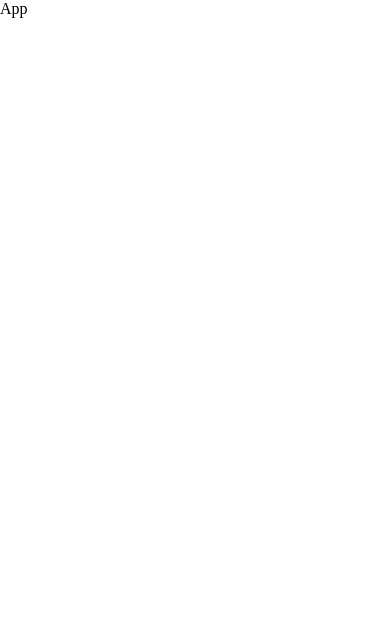
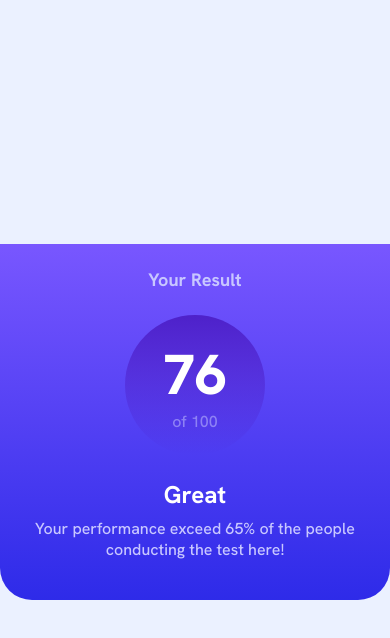
Before and after one commit to Arsalan2078/results-summary-component, a React (Vite) app: page / in a window 390 px wide. Shown: the top 638 px of the page. Built offline with nearby package versions, Linux system fonts and the light colour scheme.

Commit message:
section your result content and mobile styling complete

```diff
--- /dev/null
+++ b/src/App.css
@@ -0,0 +1,17 @@
+html {
+  height: 100%;
+}
+
+body {
+  height: inherit;
+}
+
+#root {
+  height: inherit;
+
+  display: flex;
+  justify-content: center;
+  align-items: center;
+
+  background-color: var(--clr-neutral-pale-blue);
+}
--- a/src/App.tsx
+++ b/src/App.tsx
@@ -1,5 +1,13 @@
+import ResultsSummary from "./components/ResultsSummary";
+
+import "./App.css";
+
 function App() {
-  return <>App</>;
+  return (
+    <>
+      <ResultsSummary />
+    </>
+  );
 }
 
 export default App;
--- /dev/null
+++ b/src/components/ResultsSummary.module.css
@@ -0,0 +1,12 @@
+.resultsSummary {
+  flex-basis: 48rem;
+
+  display: flex;
+  flex-direction: column;
+
+  font-family: var(--ff-serif);
+  font-weight: var(--fw-medium);
+  font-size: var(--fs-body);
+  line-height: normal;
+  letter-spacing: 0;
+}
--- /dev/null
+++ b/src/components/ResultsSummary.tsx
@@ -0,0 +1,12 @@
+import styles from "./ResultsSummary.module.css";
+import SectionYourResult from "./SectionYourResult";
+
+function ResultsSummary() {
+  return (
+    <div className={`${styles.resultsSummary}`}>
+      <SectionYourResult />
+    </div>
+  );
+}
+
+export default ResultsSummary;
--- /dev/null
+++ b/src/components/Section.module.css
@@ -0,0 +1,6 @@
+.section {
+  padding: 1.5rem 2rem;
+
+  display: flex;
+  flex-direction: column;
+}
--- /dev/null
+++ b/src/components/Section.tsx
@@ -0,0 +1,12 @@
+import { SectionProps } from "../libs/types";
+import styles from "./Section.module.css";
+
+function Section({ id, className, children }: SectionProps) {
+  return (
+    <section id={id} className={`${styles.section} ${className}`}>
+      {children}
+    </section>
+  );
+}
+
+export default Section;
--- /dev/null
+++ b/src/components/SectionYourResult.module.css
@@ -0,0 +1,64 @@
+.sectionYourResult {
+  border-bottom-right-radius: 2rem;
+  border-bottom-left-radius: 2rem;
+  padding-bottom: 2.5rem;
+
+  background-image: var(--grd-background);
+
+  gap: 1.5rem;
+}
+
+.heading {
+  color: var(--clr-neutral-light-lavender);
+  font-weight: var(--fw-bold);
+  font-size: var(--fs-md);
+  text-align: center;
+}
+
+.content {
+  display: flex;
+  flex-direction: column;
+  gap: 1.5rem;
+}
+
+.scoreContainer {
+  margin: auto;
+  border-radius: 999px;
+
+  width: 8.75rem;
+  aspect-ratio: 1 / 1;
+  background-image: var(--grd-circle);
+
+  display: block;
+  align-content: center;
+  text-align: center;
+}
+
+.scoreAchieved {
+  color: var(--clr-neutral-white);
+  font-weight: var(--fw-extra-bold);
+  font-size: var(--fs-xl);
+}
+
+.scoreCap {
+  color: var(--clr-neutral-light-lavender);
+  opacity: 0.51;
+}
+
+.congratulation {
+  display: flex;
+  flex-direction: column;
+  gap: 0.5rem;
+
+  text-align: center;
+}
+
+.congratulationHeading {
+  color: var(--clr-neutral-white);
+  font-weight: var(--fw-bold);
+  font-size: var(--fs-lg);
+}
+
+.congratulationParagraph {
+  color: var(--clr-neutral-light-lavender);
+}
--- /dev/null
+++ b/src/components/SectionYourResult.tsx
@@ -0,0 +1,27 @@
+import { MAX_SCORE } from "../libs/constants";
+import Section from "./Section";
+import styles from "./SectionYourResult.module.css";
+
+function SectionYourResult() {
+  return (
+    <Section id={`your-summary`} className={`${styles.sectionYourResult}`}>
+      <h1 className={`${styles.heading}`}>Your Result</h1>
+
+      <div className={`${styles.content}`}>
+        <div className={`${styles.scoreContainer}`}>
+          <div className={`${styles.scoreAchieved}`}>76</div>
+          <div className={`${styles.scoreCap}`}>of {MAX_SCORE}</div>
+        </div>
+
+        <div className={`${styles.congratulation}`}>
+          <div className={`${styles.congratulationHeading}`}>Great</div>
+          <p className={`${styles.congratulationParagraph}`}>
+            Your performance exceed 65% of the people conducting the test here!
+          </p>
+        </div>
+      </div>
+    </Section>
+  );
+}
+
+export default SectionYourResult;
--- a/src/index.css
+++ b/src/index.css
@@ -171,11 +171,3 @@ meter {
 
   font-size: 16px;
 }
-
-body {
-  font-family: var(--font-family-serif);
-  font-weight: var(--font-weight-medium);
-  font-size: var(--font-size-body);
-  line-height: normal;
-  letter-spacing: 0;
-}
--- /dev/null
+++ b/src/libs/constants.ts
@@ -0,0 +1 @@
+export const MAX_SCORE = 100;
--- /dev/null
+++ b/src/libs/types.ts
@@ -0,0 +1,15 @@
+import { ReactNode } from "react";
+
+export interface ChildrenProps {
+  children: ReactNode;
+}
+
+export interface ClassNameProps {
+  className: string;
+}
+
+export interface IdProps {
+  id: string;
+}
+
+export interface SectionProps extends IdProps, ClassNameProps, ChildrenProps {}
```
